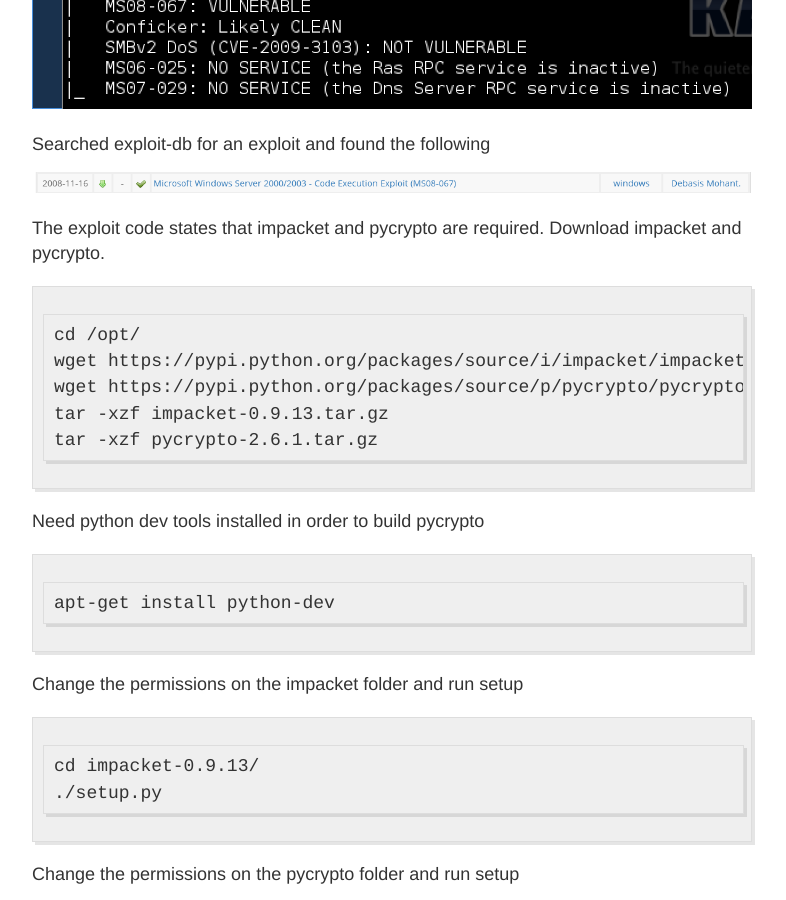
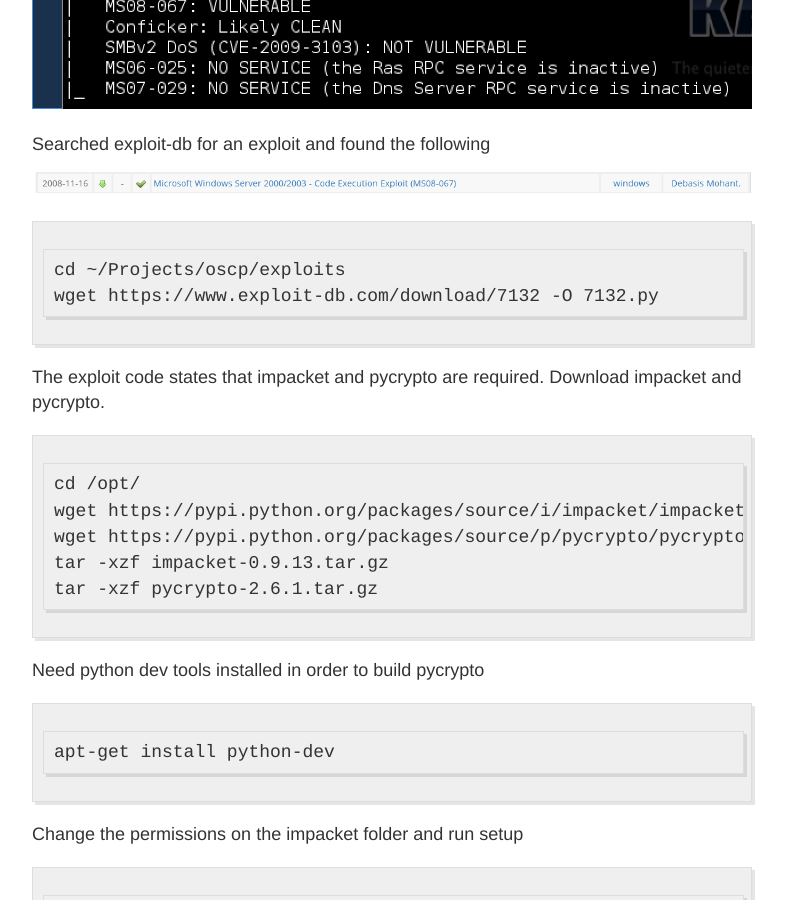
Before and after one commit to dmittakarin8/dmittakarin8.github.io, a Jekyll site: the page built from _posts/2015-5-21-Exploiting-MS08067-wo-Metasploit.md, in a window 1280 px wide and 900 px high, scrolled down 856 px. Shown: the whole window, without its empty margins (248-1034 px from the left). Built offline with Jekyll 4.4.1, drawn with Linux system fonts in a browser that asks for light colours; Markdown is read by kramdown in place of the engine named in the settings.

Commit message:
Updated 2015-5-21-Exploiting-MS08067-wo-Metasploit.md

```diff
--- a/_posts/2015-5-21-Exploiting-MS08067-wo-Metasploit.md
+++ b/_posts/2015-5-21-Exploiting-MS08067-wo-Metasploit.md
@@ -18,6 +18,9 @@ Nmap returned the following
 Searched exploit-db for an exploit and found the following
 
 ![_config.yml]({{ site.baseurl }}/images/ms08067-exploitdb.png)
+
+    cd ~/Projects/oscp/exploits
+    wget https://www.exploit-db.com/download/7132 -O 7132.py
 
 The exploit code states that impacket and pycrypto are required.  Download impacket and pycrypto.
 
```
